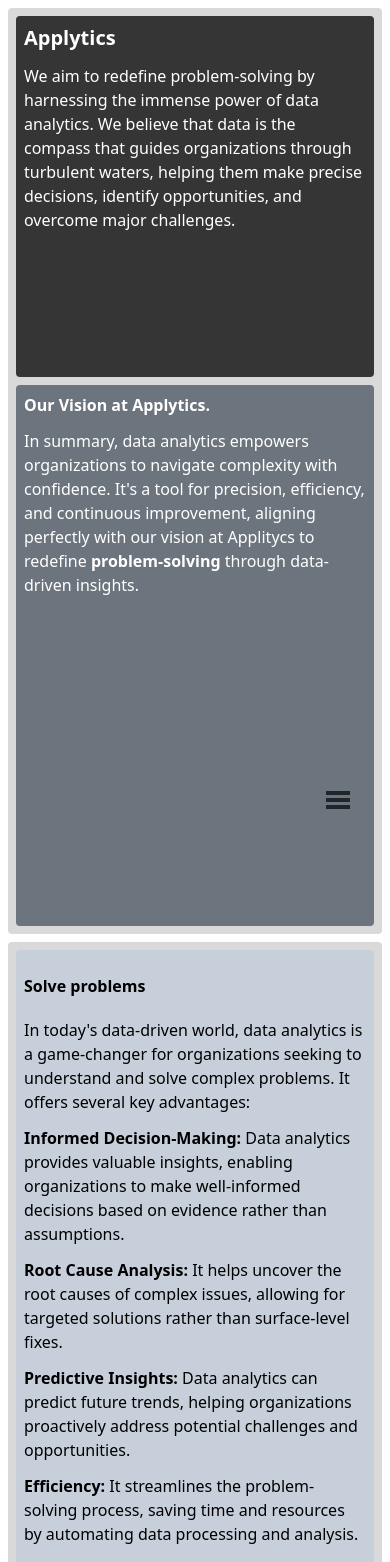
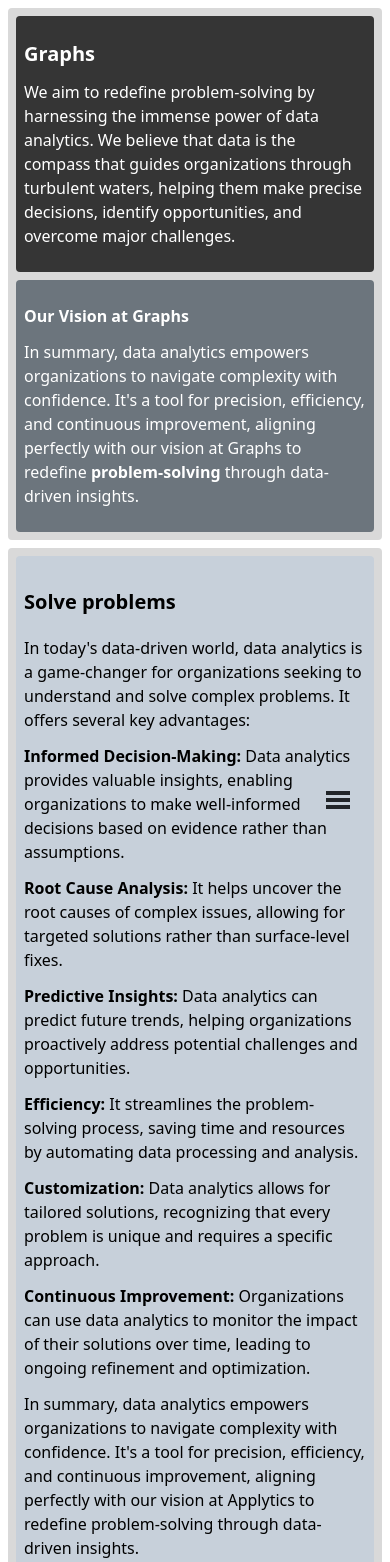
Before and after one commit to mt-shke/FeAppGraphs4, a React (Vite) app: page / in a window 390 px wide. Shown: the top 1562 px of the page. Built offline with nearby package versions, Linux system fonts and the light colour scheme.

Commit message:
index mobile responsive update

```diff
--- a/src/pages/graphsPage/GraphsPage1/GraphsPage1Header/DataCard.tsx
+++ b/src/pages/graphsPage/GraphsPage1/GraphsPage1Header/DataCard.tsx
@@ -2,12 +2,6 @@
 import { ICtxProps } from "../GraphsPage1Section";
 import {
    getSingleCodeTransactions,
-   getTransactions,
-   getTransactionsAmount,
-   getTransactionsBySym,
-   getTransactionsCode,
-   getTransactionsDate,
-   getTransactionsPrice,
    getTransactionsTotal,
    getTransactionsTotalAmount,
 } from "../../../../utils/transaction";
@@ -44,14 +38,14 @@
    const content = !highest ? (
       `${customerName} has no ${transactionCode} transaction.`
    ) : (
-      <>
+      <article>
          <p>
             {`${customerName} has ${numberOfTransactionsString} for a total of $${totalAmount}.`}
          </p>
          <p>
             {`${customerName}'s highest ${transactionCode} transaction amount is $${highest.amount} for the ${highest.symbol} company.`}
          </p>
-      </>
+      </article>
    );
 
    return <article className="p-2">{content}</article>;
--- a/src/pages/indexPage/IndexPageLeftContainer.tsx
+++ b/src/pages/indexPage/IndexPageLeftContainer.tsx
@@ -2,12 +2,12 @@
 
 const IndexPageLeftContainer: React.FC = () => {
    return (
-      <div className="min-h-screen flex flex-1 py-1 md:min-h-max md:row-start-1 md:row-end-2 lg:col-start-1 lg:row-span-1 lg:col-end-3">
+      <div className=" flex flex-1 py-1 md:min-h-max md:row-start-1 md:row-end-2 lg:col-start-1 lg:row-span-1 lg:col-end-3">
          <section className="flex flex-1 flex-col md:flex-row lg:flex-col gap-2 p-2 bg-main-grey4 rounded text-white">
-            <Container customStyle="flex h-2/5 md:h-full lg:h-1/3 bg-main-black2 overflow-y-scroll">
-               <article className="flex flex-1 flex-col gap-3 p-2">
+            <Container customStyle="flex md:h-full lg:h-1/3 bg-main-black2 overflow-y-scroll">
+               <article className="flex flex-1 flex-col gap-3 px-2 py-6">
                   <h1 className="text-xl font-bold">
-                     <strong>Applytics</strong>
+                     <strong>Graphs</strong>
                   </h1>
                   <p>
                      We aim to redefine problem-solving by harnessing the
@@ -18,14 +18,14 @@
                   </p>
                </article>
             </Container>
-            <Container customStyle="flex h-3/5 md:h-full lg:h-2/3 bg-main-grey overflow-y-scroll">
-               <article className="flex flex-1 flex-col gap-3 p-2">
-                  <h2 className="font-bold">Our Vision at Applytics.</h2>
+            <Container customStyle="flex md:h-full lg:h-2/3 bg-main-grey overflow-y-scroll">
+               <article className="flex flex-1 flex-col gap-3 px-2 py-6">
+                  <h2 className="font-bold">Our Vision at Graphs</h2>
                   <p>
                      {`In summary, data analytics empowers organizations to
                      navigate complexity with confidence. It's a tool for
                      precision, efficiency, and continuous improvement, aligning
-                     perfectly with our vision at Applitycs to redefine
+                     perfectly with our vision at Graphs to redefine
                      `}
                      <strong>{`problem-solving`}</strong>
                      {` through data-driven
--- a/src/pages/indexPage/IndexPageSection.tsx
+++ b/src/pages/indexPage/IndexPageSection.tsx
@@ -2,11 +2,13 @@
 
 const IndexPageSection: React.FC = () => {
    return (
-      <div className="min-h-screen w-full flex flex-1 py-1 md:min-h-0 md:row-start-2 md:row-end-4 lg:row-span-1 lg:col-start-3 lg:col-end-6">
+      <div className="w-full flex flex-1 py-1 md:min-h-0 md:row-start-2 md:row-end-4 lg:row-span-1 lg:col-start-3 lg:col-end-6">
          <section className="flex flex-1 p-2 md:col-start-3 md:col-end-6 bg-main-grey4 rounded">
             <Container customStyle="flex flex-1 bg-main-grey3 overflow-y-scroll">
-               <article className="flex flex-col gap-3 p-2">
-                  <h2 className="pt-4 pb-2 font-bold">Solve problems</h2>
+               <article className="flex flex-col gap-3 px-2 py-4">
+                  <h2 className="pt-4 pb-2 text-xl font-bold">
+                     Solve problems
+                  </h2>
                   <p>
                      In today's data-driven world, data analytics is a
                      game-changer for organizations seeking to understand and
--- a/src/pages/layout/NavMenu/AsideFooter.tsx
+++ b/src/pages/layout/NavMenu/AsideFooter.tsx
@@ -35,12 +35,15 @@
          ) : (
             ""
          )}
-         <span
-            onClick={() => setRandomCustomer()}
-            className="px-2 py-1 shadow-lg bg-green-900 rounded"
-         >
-            Set A Random Customer
-         </span>
+         <div className="flex flex-col gap-4 items-center">
+            <span
+               onClick={() => setRandomCustomer()}
+               className="px-2 py-1 shadow-lg bg-green-900 rounded hover:cursor-pointer"
+            >
+               Set A Random Customer
+            </span>
+            <span>And pick an account</span>
+         </div>
       </div>
    );
 };
```
